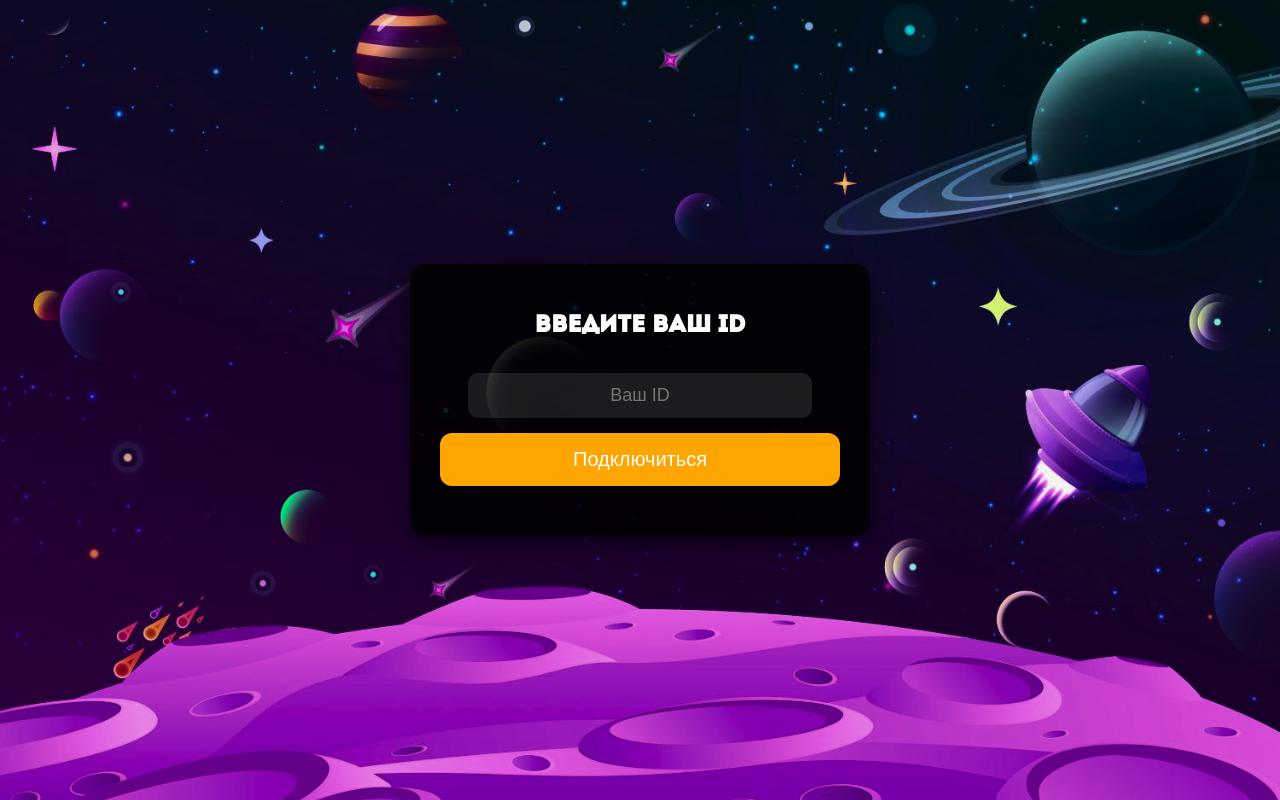
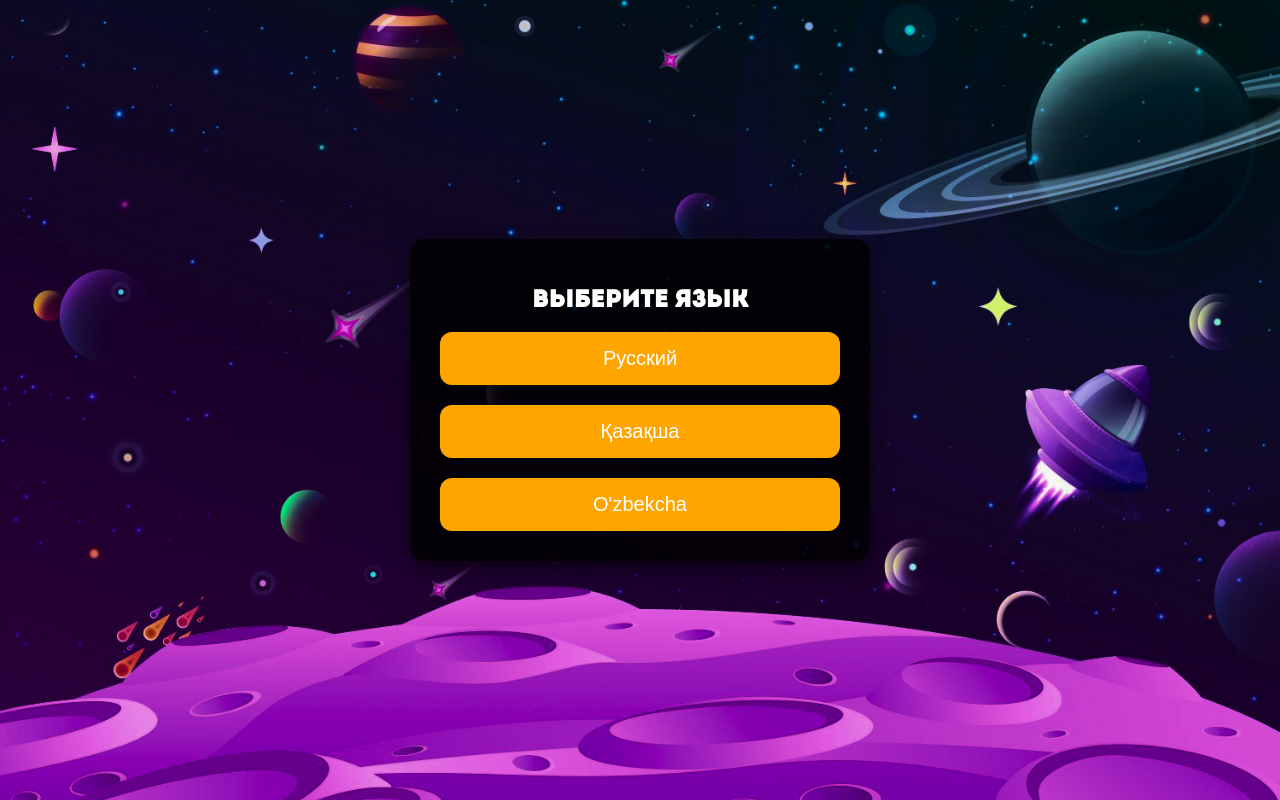
Before and after one commit to luacreate/minestest, a website: page index.html in a window 1280 px wide. Drawn offline with Linux system fonts and the light colour scheme.

Commit message:
Update index.html

```diff
--- a/index.html
+++ b/index.html
@@ -60,11 +60,25 @@
             margin-top: 20px;
             font-size: 16px;
         }
+        .language-buttons {
+            display: flex;
+            flex-direction: column;
+            gap: 20px;
+        }
     </style>
 </head>
 <body>
-    <div class="container">
-        <h2>Введите ваш ID</h2>
+    <div class="container" id="languageSelection">
+        <h2>Выберите язык</h2>
+        <div class="language-buttons">
+            <button class="button" onclick="selectLanguage('ru')">Русский</button>
+            <button class="button" onclick="selectLanguage('kz')">Қазақша</button>
+            <button class="button" onclick="selectLanguage('uz')">O'zbekcha</button>
+        </div>
+    </div>
+
+    <div class="container" id="appContainer" style="display: none;">
+        <h2 id="headerText">Введите ваш ID</h2>
         <input type="text" id="userIdInput" placeholder="Ваш ID">
         <button class="button" onclick="checkAccess()">Подключиться</button>
         <p id="message"></p>
@@ -72,43 +86,72 @@
 
     <script>
         const scriptURL = 'https://script.google.com/macros/s/AKfycbzVeVytQTqzYOYqtdRbbtMH4ncfXt8gnQN2Zz9f9S3TYPCkO3PQkOR_4vYl8v7qROCY/exec';
+        let selectedLanguage;
+
+        const translations = {
+            ru: { header: "Введите ваш ID", placeholder: "Ваш ID", button: "Подключиться", enterId: "Введите ID", accessDenied: "Доступ запрещён", error: "Ошибка при проверке ID. Попробуйте снова." },
+            kz: { header: "ID енгізіңіз", placeholder: "Сіздің ID", button: "Қосылу", enterId: "ID енгізіңіз", accessDenied: "Қол жеткізу тыйым салынған", error: "ID тексеру кезінде қате болды. Қайталап көріңіз." },
+            uz: { header: "ID kiriting", placeholder: "Sizning ID", button: "Ulanish", enterId: "ID kiriting", accessDenied: "Kirish taqiqlangan", error: "ID tekshirishda xatolik yuz berdi. Qayta urinib ko'ring." }
+        };
+
+        function selectLanguage(language) {
+            selectedLanguage = language;
+            localStorage.setItem('selectedLanguage', language);
+            applyLanguage(language);
+            document.getElementById('languageSelection').style.display = 'none';
+            document.getElementById('appContainer').style.display = 'block';
+        }
+
+        function applyLanguage(language) {
+            const texts = translations[language];
+            document.getElementById('headerText').textContent = texts.header;
+            document.getElementById('userIdInput').placeholder = texts.placeholder;
+            document.getElementById('connectButton').textContent = texts.button;
+        }
 
         async function checkAccess() {
             const userId = document.getElementById('userIdInput').value;
             const messageElem = document.getElementById('message');
+            const texts = translations[selectedLanguage];
 
-            // Проверка, если поле ID пустое
             if (!userId) {
-                messageElem.textContent = 'Введите ID';
+                messageElem.textContent = texts.enterId;
                 return;
             }
 
             try {
-                // Отправляем запрос к Google Apps Script с параметром action=get
                 const response = await fetch(`${scriptURL}?action=get`);
-
-                if (!response.ok) {
-                    throw new Error('Ошибка сети');
-                }
-
+                if (!response.ok) throw new Error('Ошибка сети');
                 const users = await response.json();
 
-                // Проверка, если введённый ID присутствует в базе данных
                 const userExists = users.some(user => user.userId.toString() === userId);
 
                 if (userExists) {
-                    // Определяем платформу для перенаправления
                     const userAgent = navigator.userAgent || navigator.vendor || window.opera;
                     const platform = (/iPad|iPhone|iPod/.test(userAgent) && !window.MSStream) ? 'mines-ios' : 'mines-android-pc';
-                    window.location.href = `${platform}/ru.html`;
+                    window.location.href = `${platform}/${selectedLanguage}.html`;
                 } else {
-                    messageElem.textContent = 'Доступ запрещён';
+                    messageElem.textContent = texts.accessDenied;
                 }
             } catch (error) {
                 console.error('Ошибка при проверке ID:', error);
-                messageElem.textContent = 'Ошибка при проверке ID. Попробуйте снова.';
+                messageElem.textContent = texts.error;
             }
         }
+
+        function loadLanguage() {
+            const savedLanguage = localStorage.getItem('selectedLanguage');
+            if (savedLanguage) {
+                selectedLanguage = savedLanguage;
+                applyLanguage(savedLanguage);
+                document.getElementById('languageSelection').style.display = 'none';
+                document.getElementById('appContainer').style.display = 'block';
+            } else {
+                document.getElementById('languageSelection').style.display = 'block';
+            }
+        }
+
+        window.onload = loadLanguage;
     </script>
 </body>
 </html>
```
